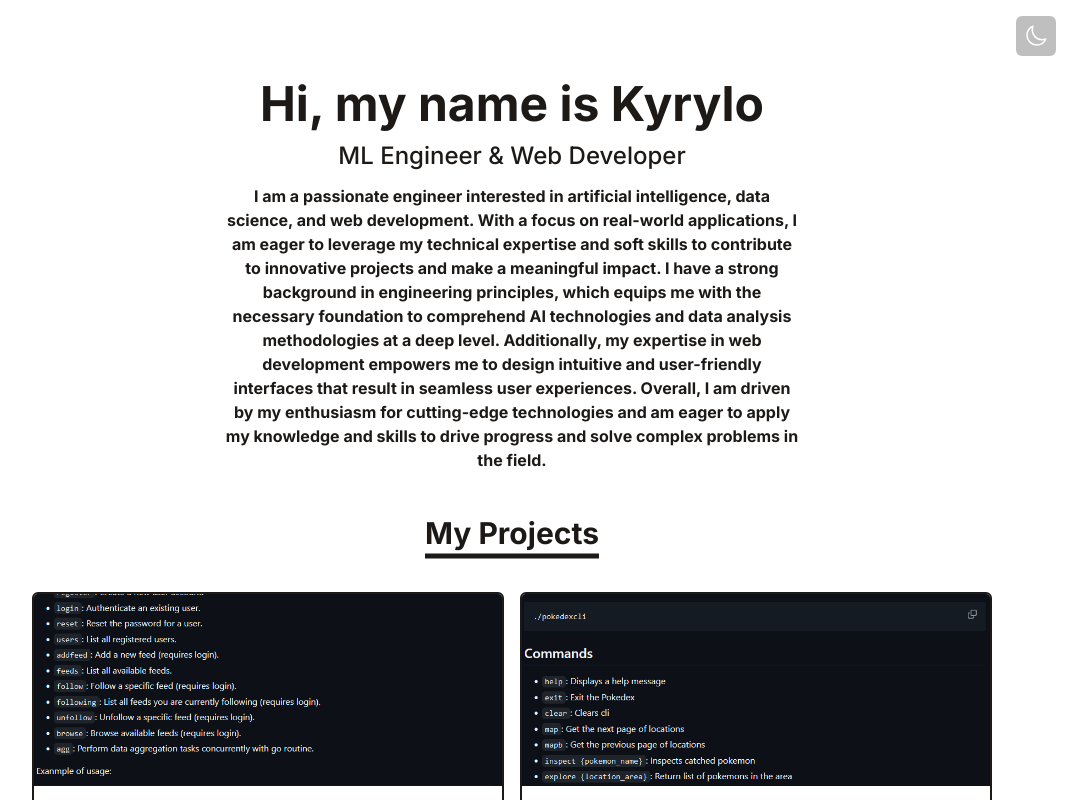
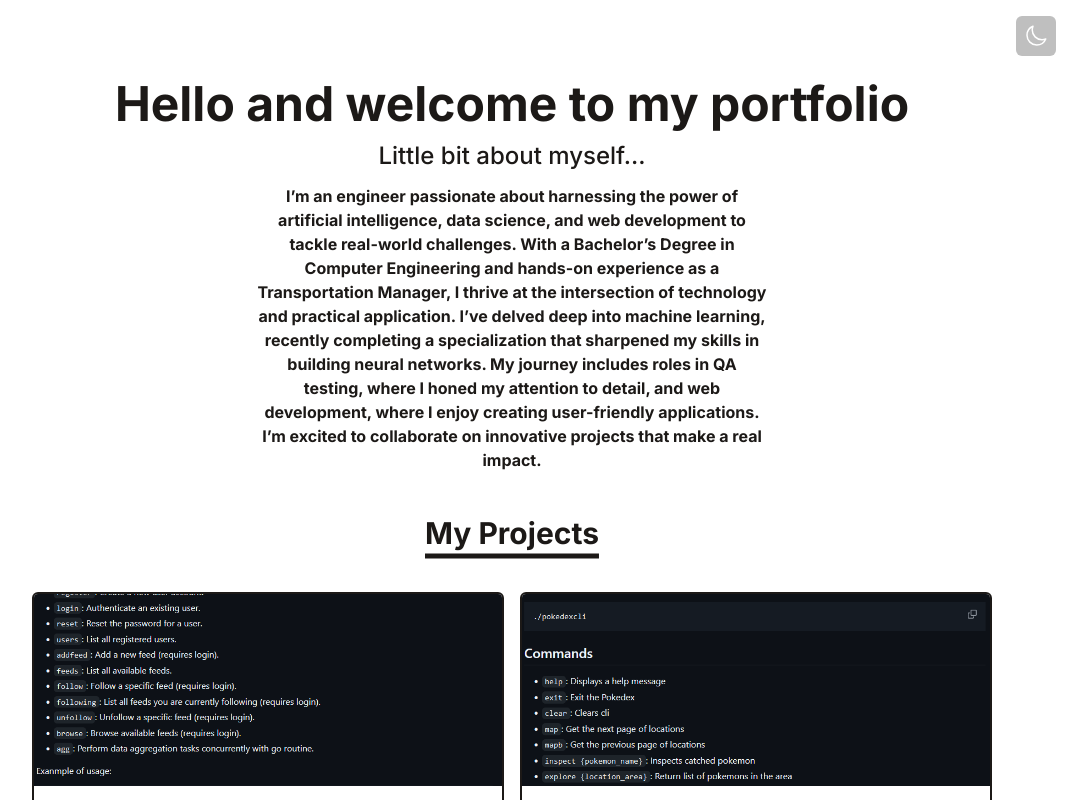
Before and after one commit to sumdeusvitae/portfolio, a React (Vite) app: page / in a window 1280 px wide. Shown: the top 800 px of the page, without its empty margins (128-1215 px from the left). Built offline with nearby package versions, Linux system fonts and the light colour scheme.

Commit message:
introduction change

```diff
--- a/src/components/Intro.jsx
+++ b/src/components/Intro.jsx
@@ -1,16 +1,20 @@
 import React from "react";
 
-function Intro () {
+function Intro() {
   return (
     <div className="flex items-center justify-center flex-col text-center pt-20 pb-6">
-      <h1 className="text-4xl md:text-5xl dark:text-white mb-1 md:mb-3 font-bold">
-        Hi, my name is Kyrylo
-      </h1>
+      <h2 className="text-4xl md:text-5xl dark:text-white mb-1 md:mb-3 font-bold">
+        Hello and welcome to my portfolio
+      </h2>
       <p className="text-2xl md:text-2xl mb-3 font-medium">
-        ML Engineer & Web Developer
+        Little bit about myself...
       </p>
-      <p className="text-base max-w-xl mb-6 font-bold">
-        I am a passionate engineer interested in artificial intelligence, data science, and web development. With a focus on real-world applications, I am eager to leverage my technical expertise and soft skills to contribute to innovative projects and make a meaningful impact. I have a strong background in engineering principles, which equips me with the necessary foundation to comprehend AI technologies and data analysis methodologies at a deep level. Additionally, my expertise in web development empowers me to design intuitive and user-friendly interfaces that result in seamless user experiences. Overall, I am driven by my enthusiasm for cutting-edge technologies and am eager to apply my knowledge and skills to drive progress and solve complex problems in the field.
+      <p className="text-base max-w-lg mb-6 font-bold">
+        I’m an engineer passionate about harnessing the power of artificial intelligence, data science, and web development to tackle real-world challenges. With a Bachelor’s Degree in Computer Engineering and hands-on experience as a Transportation Manager, I thrive at the intersection of technology and practical application.
+
+        I’ve delved deep into machine learning, recently completing a specialization that sharpened my skills in building neural networks. My journey includes roles in QA testing, where I honed my attention to detail, and web development, where I enjoy creating user-friendly applications.
+
+        I’m excited to collaborate on innovative projects that make a real impact.
       </p>
     </div>
   );
```
